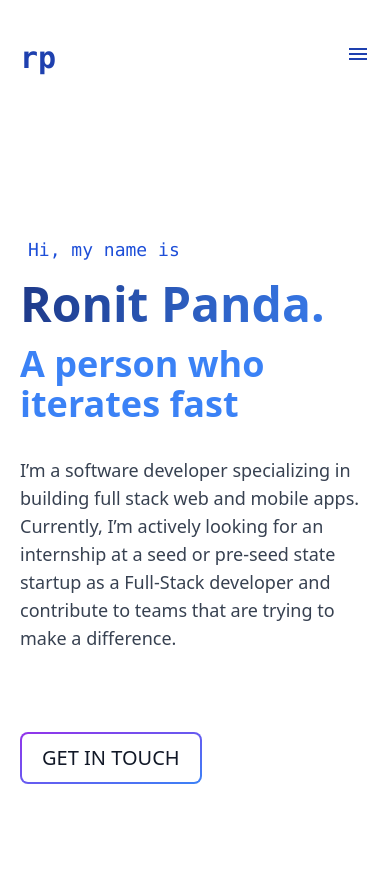
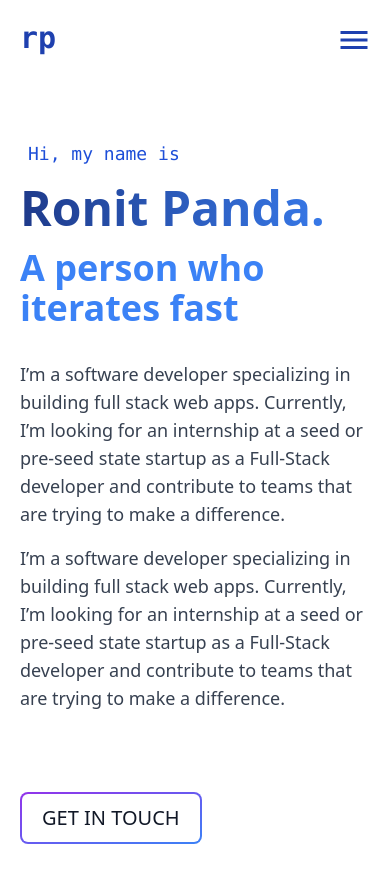
Before and after one commit to rtpa25/rp, a Next.js app: page / in a window 390 px wide. Shown: the top 882 px of the page. Built offline with nearby package versions, Linux system fonts and the light colour scheme.

Commit message:
made the hero section completely responsive need to add the highlighter animation to the hero section

```diff
--- a/components/Hero.tsx
+++ b/components/Hero.tsx
@@ -1,30 +1,34 @@
 /** @format */
 
 import React from 'react';
+import { RoughNotation, RoughNotationGroup } from 'react-rough-notation';
 
 const Hero = () => {
   return (
-    <div className='md:mx-20 md:my-20 flex mx-5 my-40'>
+    <div className='flex mx-5 my-20 md:mx-20'>
       <div className='flex flex-col items-start justify-between'>
         <div>
-          <h1 className='font-mono text-blue-700 ml-2 mb-4 text-lg'>
+          <h1 className='mb-4 ml-2 font-mono text-lg text-blue-700'>
             Hi, my name is
           </h1>
           <h2 className='text-5xl font-extrabold text-transparent md:text-7xl bg-clip-text bg-gradient-to-r from-blue-900 to-blue-500'>
             Ronit Panda.
           </h2>
-          <h3 className='text-4xl md:text-6xl font-bold mt-4 mb-8 text-blue-500 '>
+          <h3 className='mt-4 mb-8 text-4xl font-bold text-blue-500 md:text-6xl '>
             A person who iterates fast
           </h3>
           <div className=''>
-            <p className='mt-4 lg:text-lg text-gray-700 text-lg'>
+            <p className='mt-4 text-lg text-gray-700 lg:text-lg'>
               I’m a software developer specializing in building full stack web{' '}
-              and mobile apps. Currently, I’m actively looking for an internship
-              at a seed or pre-seed state startup as a Full-Stack developer and{' '}
-              <span>
-                contribute to teams that are trying to make a difference
-              </span>
-              .
+              apps. Currently, I’m looking for an internship at a seed or
+              pre-seed state startup as a Full-Stack developer{'     '}
+              and contribute to teams that are trying to make a difference.
+            </p>
+            <p className='mt-4 text-lg text-gray-700 lg:text-lg'>
+              I’m a software developer specializing in building full stack web{' '}
+              apps. Currently, I’m looking for an internship at a seed or
+              pre-seed state startup as a Full-Stack developer{'     '}
+              and contribute to teams that are trying to make a difference.
             </p>
           </div>
         </div>
@@ -38,7 +42,7 @@ const Hero = () => {
           </a>
         </div>
       </div>
-      <div className='lg:w-full lg:flex lg:justify-end hidden'>
+      <div className='hidden lg:w-full lg:flex lg:justify-end'>
         {/* <Image src={profilePic} alt={'Ronit'} className='w-full' /> */}
         <iframe
           src='https://embed.lottiefiles.com/animation/74635'
--- /dev/null
+++ b/components/MobileNavigator.tsx
@@ -0,0 +1,60 @@
+/** @format */
+
+import { CloseOutlined } from '@material-ui/icons';
+import { useEffect, useState } from 'react';
+import ReactDOM from 'react-dom';
+
+interface ModalProps {
+  show: boolean;
+  onClose: () => void;
+}
+
+const MobileNavigator: React.FC<ModalProps> = ({ show, onClose }) => {
+  const [isBrowser, setIsBrowser] = useState(false);
+  useEffect(() => {
+    setIsBrowser(true);
+  }, []);
+
+  const handleClose = (e: any) => {
+    e.preventDefault();
+    onClose();
+  };
+
+  const modalContent = show ? (
+    <div className='duration-300 ease-in-out absolute top-0 left-0 w-full h-full bg-gray-800/60'>
+      <div className='duration-300 ease-in-out w-9/12 h-full absolute top-0 right-0 z-50 bg-gradient-to-r from-blue-500 to-blue-800'>
+        <div>
+          <CloseOutlined
+            className='absolute top-0 right-0 mx-4 my-4 scale-150 cursor-pointer text-white'
+            onClick={handleClose}
+          />
+        </div>
+        <div>
+          <div className='flex flex-col items-center justify-center h-screen font-mono text-2xl text-center'>
+            <ul>
+              <li className='mob-nav-lins'>Projects</li>
+              <li className='mob-nav-lins'>Tech</li>
+              <li className='mob-nav-lins'>Contact</li>
+            </ul>
+            <button className='my-10 relative inline-flex items-center justify-center p-0.5 overflow-hidden text-sm font-medium text-gray-900 rounded-lg group bg-gradient-to-br from-purple-600 to-blue-500 group-hover:from-purple-600 group-hover:to-blue-500 hover:text-white dark:text-white focus:ring-4 focus:ring-blue-300 dark:focus:ring-blue-800'>
+              <span className='text-2xl relative px-5 py-2.5 transition-all ease-in duration-75 bg-white dark:bg-gray-900 rounded-md group-hover:bg-opacity-0'>
+                Resume
+              </span>
+            </button>
+          </div>
+        </div>
+      </div>
+    </div>
+  ) : null;
+
+  if (isBrowser) {
+    return ReactDOM.createPortal(
+      modalContent,
+      document.getElementById('modal-root')!
+    );
+  } else {
+    return null;
+  }
+};
+
+export default MobileNavigator;
--- a/components/Navbar.tsx
+++ b/components/Navbar.tsx
@@ -1,26 +1,43 @@
 /** @format */
 
-import React from 'react';
-import Menu from '@material-ui/icons/Menu';
+import { useState } from 'react';
+import { Menu } from '@material-ui/icons';
+import MobileNavigator from './MobileNavigator';
 
 const Navbar = () => {
+  const [vis, setVis] = useState<boolean>(false);
   return (
-    <div className='flex justify-between md:mx-20 my-10 mx-5'>
+    <div className='flex justify-between mx-5 my-5 md:mx-20'>
       <div
-        className='font-bold text-3xl text-blue-800 cursor-pointer font-mono'
+        className='font-mono text-3xl font-bold text-blue-800 cursor-pointer'
         onClick={() => {
           window.location.reload();
         }}>
         rp
       </div>
-      <div className='md:flex md:items-center hidden'>
+      <div className='hidden md:flex md:items-center'>
         <div className='nav-link'>Projects</div>
         <div className='nav-link'>Tech</div>
         <div className='nav-link'>Contact</div>
         <button className='nav-button'>Resume</button>
       </div>
-      <div className='md:hidden text-blue-800'>
-        <Menu />
+
+      <div className='relative text-blue-800 md:hidden'>
+        {vis === false ? (
+          <Menu
+            className='top-0 right-0 mx-1 my-2 scale-150 cursor-pointer'
+            onClick={() => {
+              setVis(true);
+            }}
+          />
+        ) : (
+          <MobileNavigator
+            show={vis}
+            onClose={() => {
+              setVis(false);
+            }}
+          />
+        )}
       </div>
     </div>
   );
--- a/package.json
+++ b/package.json
@@ -11,11 +11,13 @@
     "@material-ui/icons": "^4.11.2",
     "next": "12.0.7",
     "react": "17.0.2",
-    "react-dom": "17.0.2"
+    "react-dom": "17.0.2",
+    "react-rough-notation": "^1.0.1"
   },
   "devDependencies": {
     "@types/node": "17.0.5",
     "@types/react": "17.0.38",
+    "@types/react-dom": "^17.0.11",
     "autoprefixer": "^10.4.1",
     "eslint": "8.5.0",
     "eslint-config-next": "12.0.7",
--- /dev/null
+++ b/pages/_document.tsx
@@ -0,0 +1,31 @@
+/** @format */
+
+import Document, {
+  Html,
+  Head,
+  Main,
+  NextScript,
+  DocumentContext,
+} from 'next/document';
+
+class MyDocument extends Document {
+  static async getInitialProps(ctx: DocumentContext) {
+    const initialProps = await Document.getInitialProps(ctx);
+    return { ...initialProps };
+  }
+
+  render() {
+    return (
+      <Html>
+        <Head />
+        <body>
+          <Main />
+          <NextScript />
+          <div id='modal-root'></div>
+        </body>
+      </Html>
+    );
+  }
+}
+
+export default MyDocument;
--- a/styles/globals.css
+++ b/styles/globals.css
@@ -9,5 +9,11 @@
   .nav-button {
     @apply mx-4 uppercase font-semibold text-blue-700 hover:text-white border border-blue-700 hover:bg-blue-800 focus:ring-4 focus:ring-blue-300 rounded-lg text-sm px-5 py-2.5 text-center dark:border-blue-500 dark:text-blue-500 dark:hover:text-white dark:hover:bg-blue-600 dark:focus:ring-blue-800
   }
+  .mob-nav-lins{
+    @apply my-6 cursor-pointer text-white;
+  }
+}
 
+body{
+  overflow-x: hidden;
 }
```
Also changed, not shown: styles/Modal.module.css (added, +26 -0 lines), 1 other file (tests, documents, lock files or other folders).
